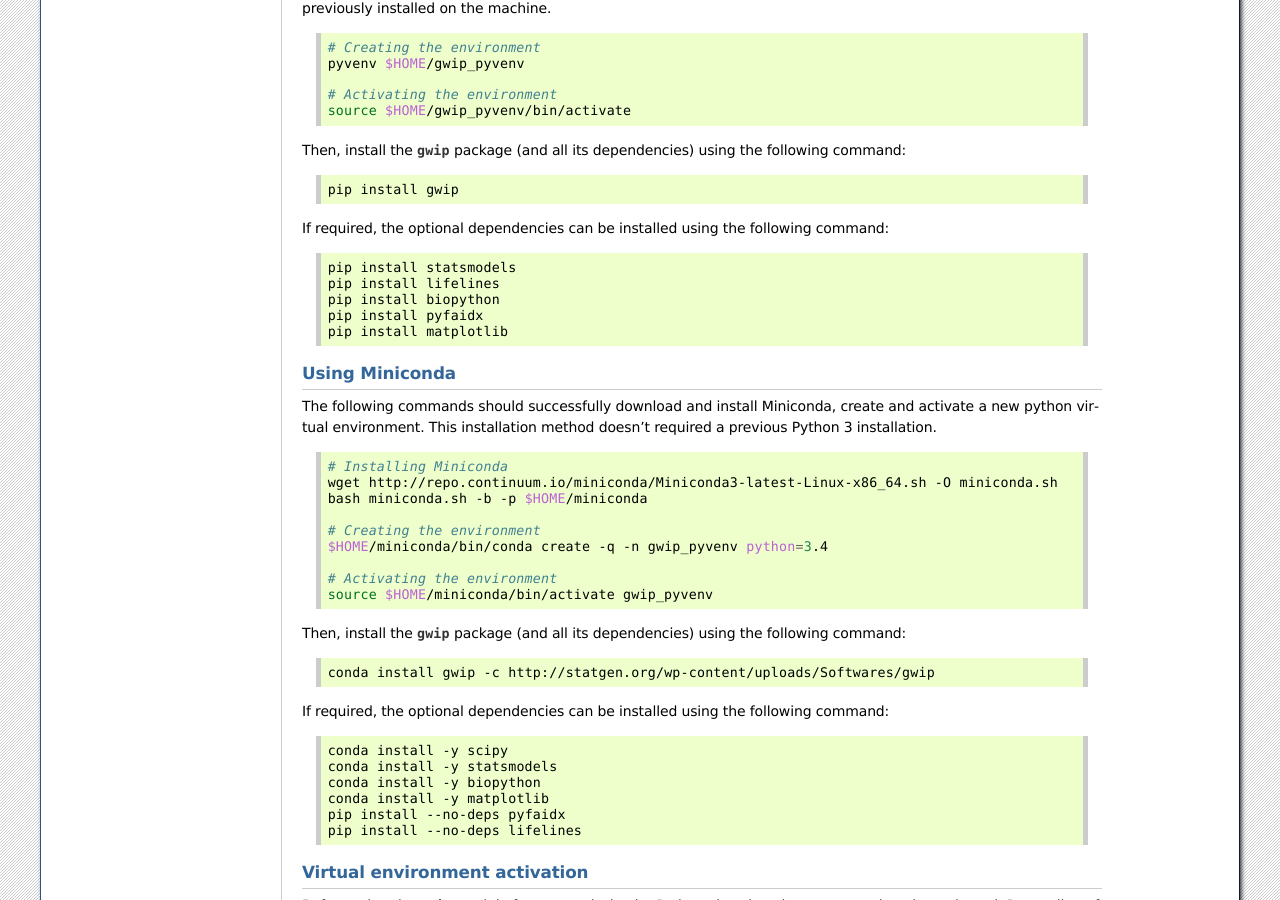
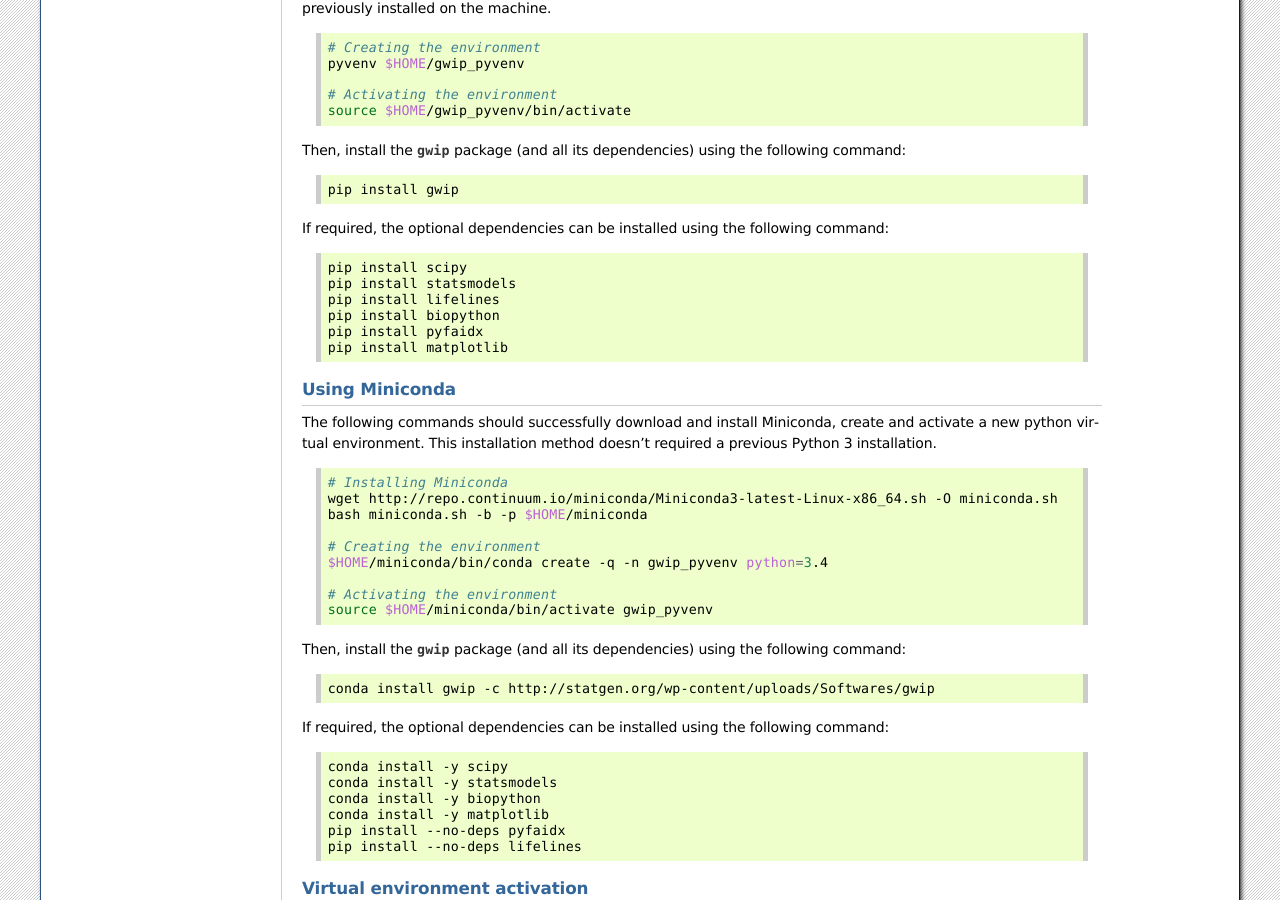
Before and after one commit to pgxcentre/genipe, a Sphinx documentation site: the page built from docs/installation.rst, in a window 1280 px wide and 900 px high, scrolled down 797 px. Built offline with Sphinx 7.4.7, drawn with Linux system fonts in a browser that asks for light colours; the version number could not be read and is left out.

Commit message:
Added scipy in optional requirements, just to be sure

```diff
--- a/docs/installation.rst
+++ b/docs/installation.rst
@@ -69,6 +69,7 @@
 
 .. code-block:: bash
 
+   pip install scipy
    pip install statsmodels
    pip install lifelines
    pip install biopython
```
